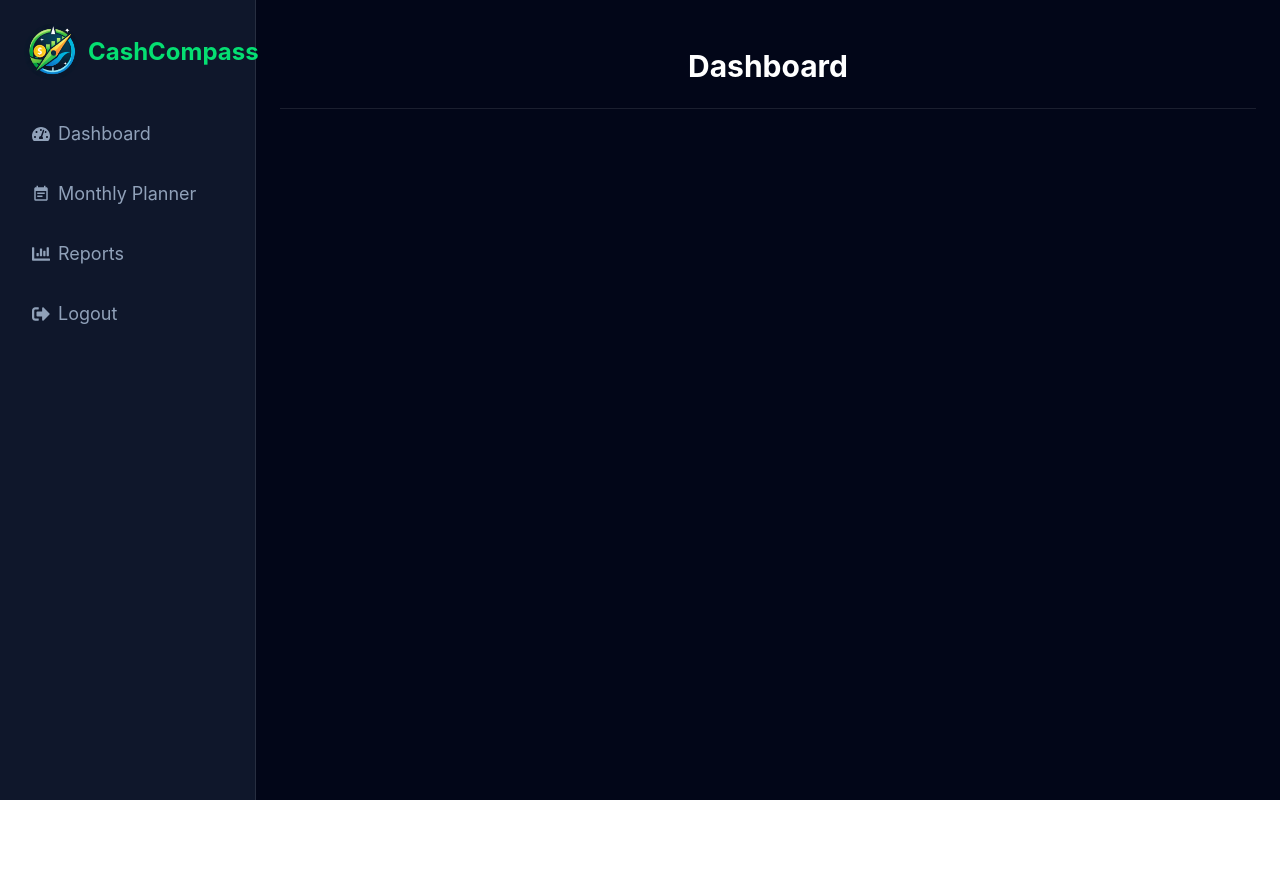
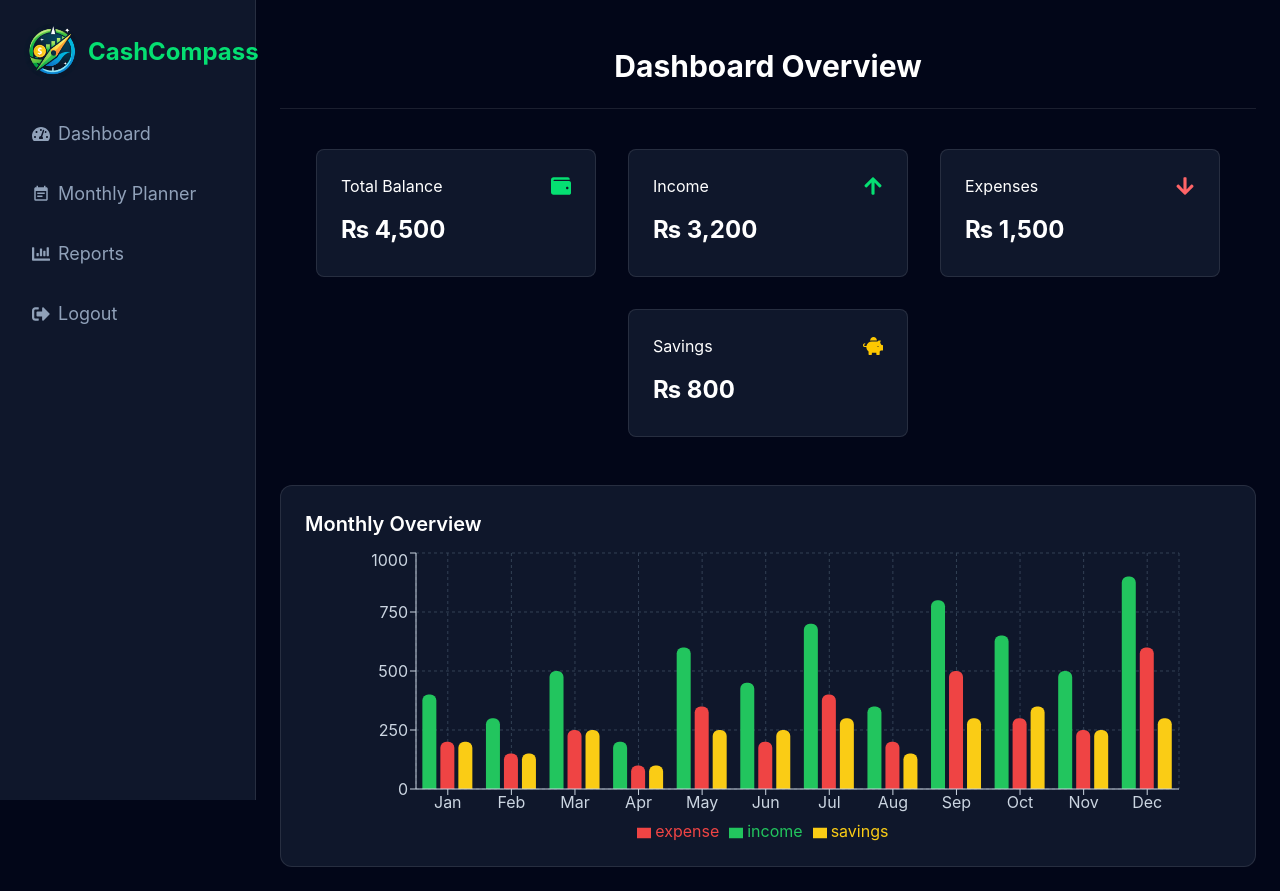
Before and after one commit to hunain-tariq/CashCompass, a React (Vite) app in the folder client/: page /dashboard in a window 1280 px wide. Before the commit the page ends 800 px from the top, so only its background shows below. Built offline with nearby package versions, Linux system fonts and the light colour scheme.

Commit message:
dashboard added

```diff
--- a/client/package.json
+++ b/client/package.json
@@ -16,6 +16,7 @@
     "react-dom": "^19.1.0",
     "react-icons": "^5.5.0",
     "react-scroll": "^1.9.3",
+    "recharts": "^3.7.0",
     "tailwindcss": "^4.2.1"
   },
   "devDependencies": {
--- a/client/src/pages/Dashboard.jsx
+++ b/client/src/pages/Dashboard.jsx
@@ -1,20 +1,101 @@
 import React from "react";
 import { FaWallet, FaArrowUp, FaArrowDown, FaPiggyBank } from "react-icons/fa";
 import Navbar from "../components/Navbar";
+import {
+  BarChart,
+  Legend,
+  Bar,
+  XAxis,
+  YAxis,
+  Tooltip,
+  ResponsiveContainer,
+  CartesianGrid,
+} from "recharts";
+
 
 const Dashboard = () => {
+
+ const data = [
+  { month: "Jan", income: 400, expense: 200, savings: 200 },
+  { month: "Feb", income: 300, expense: 150, savings: 150 },
+  { month: "Mar", income: 500, expense: 250, savings: 250 },
+  { month: "Apr", income: 200, expense: 100, savings: 100 },
+  { month: "May", income: 600, expense: 350, savings: 250 },
+  { month: "Jun", income: 450, expense: 200, savings: 250 },
+  { month: "Jul", income: 700, expense: 400, savings: 300 },
+  { month: "Aug", income: 350, expense: 200, savings: 150 },
+  { month: "Sep", income: 800, expense: 500, savings: 300 },
+  { month: "Oct", income: 650, expense: 300, savings: 350 },
+  { month: "Nov", income: 500, expense: 250, savings: 250 },
+  { month: "Dec", income: 900, expense: 600, savings: 300 },
+];
+
   return (
     <div className="min-h-screen  bg-slate-950 text-white flex  ">
       <Navbar />
 
       <div className="p-6 w-full md:ml-64 mt-20 md:mt-6">
+        {/* heading */}
         <div className="flex w-full items-center justify-center border-b border-white/10 ">
-          <h1 className="text-3xl font-bold mb-6 text-center">Dashboard</h1>
+          <h1 className="text-3xl font-bold mb-6 text-center">Dashboard Overview</h1>
+        </div>
+          {/* first block */}
+        <div className="flex flex-col md:flex-row w-full items-center justify-center mt-10 gap-8 flex-wrap ">
+
+          <div className="bg-slate-900 p-6 rounded-lg w-70 h-32 border border-white/10">
+            <div className="flex items-center justify-between">
+              <h3>Total Balance</h3>
+              <FaWallet className="text-green-400 text-xl" />
+            </div>
+            <p className="text-2xl font-bold mt-4">{"\u20A8"} 4,500</p>
+          </div>
+
+          <div className="bg-slate-900 p-6 rounded-lg w-70 h-32 border border-white/10">
+            <div className="flex items-center justify-between">
+              <h3>Income</h3>
+              <FaArrowUp className="text-green-400 text-xl" />
+            </div>
+            <p className="text-2xl font-bold mt-4">{"\u20A8"} 3,200</p>
+          </div>
+          <div className="bg-slate-900 p-6  rounded-lg w-70 h-32 border border-white/10">
+            <div className="flex items-center justify-between">
+              <h3>Expenses</h3>
+              <FaArrowDown className="text-red-400 text-xl" />
+            </div>
+            <p className="text-2xl font-bold mt-4">{"\u20A8"} 1,500</p>
+          </div>
+          <div className="bg-slate-900 p-6 rounded-lg w-70 h-32 border border-white/10">
+            <div className="flex items-center justify-between">
+              <h3>Savings</h3>
+              <FaPiggyBank className="text-yellow-400 text-xl" />
+            </div>
+            <p className="text-2xl font-bold mt-4">{"\u20A8"} 800</p>
+          </div>
+
         </div>
 
-        <div className="">
+        {/* second block   */}
+       <div className="mt-12 bg-slate-900 p-6 rounded-xl border border-white/10">
+          <h3 className="text-xl font-semibold mb-4">Monthly Overview</h3>
+          <div className="h-72 w-full flex items-center justify-center text-slate-500">
+            <ResponsiveContainer width="90%" height={300}>
+              <BarChart data={data}>
+                <CartesianGrid strokeDasharray="3 3" stroke="#334155" />
+                <XAxis dataKey="month" stroke="#cbd5e1" />
+                <YAxis stroke="#cbd5e1" />
+                <Tooltip />
+                <Legend />
 
+                <Bar dataKey="income" fill="#22c55e" radius={[6, 6, 0, 0]} />
+                <Bar dataKey="expense" fill="#ef4444" radius={[6, 6, 0, 0]} />
+                <Bar dataKey="savings" fill="#facc15" radius={[6, 6, 0, 0]} />
+              </BarChart>
+            </ResponsiveContainer>
+          </div>
         </div>
+
+
+
 
 
 
```
Also changed, not shown: 1 other file (tests, documents, lock files or other folders).
